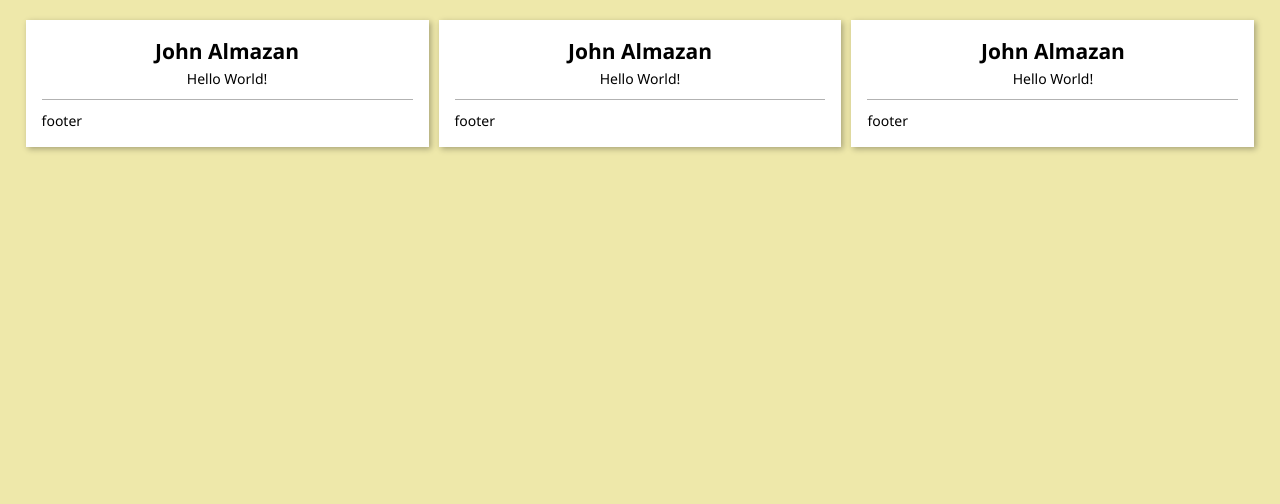
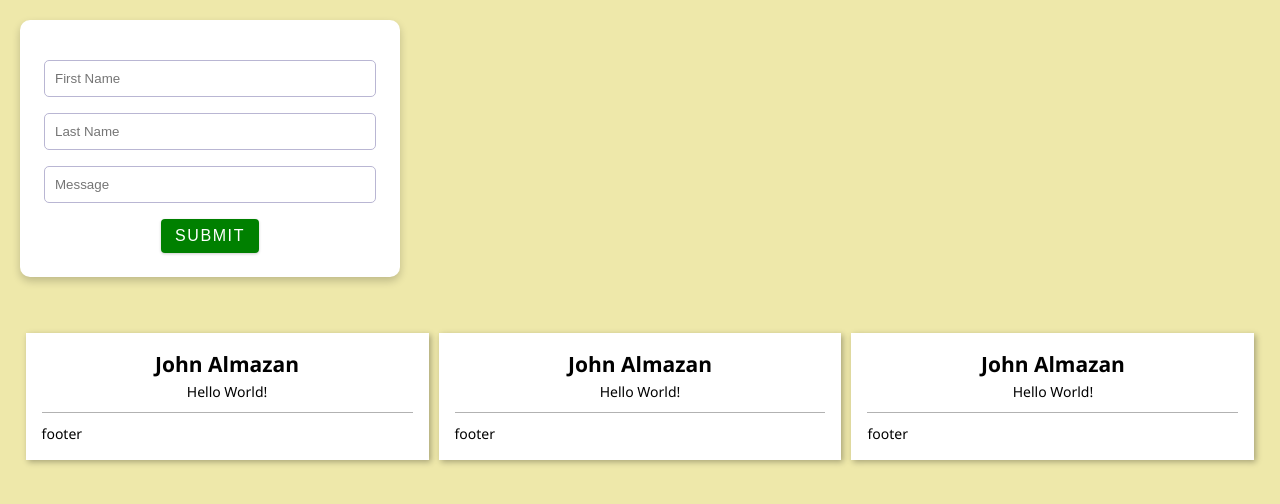
Before and after one commit to almazankaze/mongooseTemplate, a React (Create React App) app in the folder client/: page / in a window 1280 px wide. Shown: the top 504 px of the page. Built offline with nearby package versions, Linux system fonts and the light colour scheme.

Commit message:
added form component

```diff
--- a/client/src/App.js
+++ b/client/src/App.js
@@ -1,9 +1,11 @@
 import React from "react";
+import Form from "./components/form/Form";
 import PostsContainer from "./components/posts/PostsContainer";
 
 const App = () => {
   return (
     <div>
+      <Form />
       <PostsContainer />
     </div>
   );
--- a/client/src/components/form/Form.js
+++ b/client/src/components/form/Form.js
@@ -1,10 +1,35 @@
 import React from "react";
+import "./form.css";
 
 const Form = () => {
   return (
-    <>
-      <h1>form</h1>
-    </>
+    <div className="form-container">
+      <div className="post-form">
+        <form autocomplete="off">
+          <div className="input-container">
+            <input
+              type="text"
+              placeholder="First Name"
+              className="post-input"
+            />
+            <span className="input-error">Need a first name</span>
+          </div>
+          <div className="input-container">
+            <input type="text" placeholder="Last Name" className="post-input" />
+            <span className="input-error">Need a last name</span>
+          </div>
+
+          <div className="input-container">
+            <input type="text" placeholder="Message" className="post-input" />
+            <span className="input-error">Enter a message</span>
+          </div>
+
+          <button className="btn form-btn" type="button">
+            Submit
+          </button>
+        </form>
+      </div>
+    </div>
   );
 };
 
--- a/client/src/components/form/form.css
+++ b/client/src/components/form/form.css
@@ -0,0 +1,45 @@
+.form-container {
+  height: fit-content;
+  width: 420px;
+  padding: 1.25rem;
+  text-align: center;
+}
+
+.post-form {
+  width: 100%;
+  background-color: #fff;
+  padding: 1.5rem;
+  border-radius: 0.625rem;
+  box-shadow: 0 4px 8px 0 rgba(0, 0, 0, 0.2);
+  margin-bottom: 1rem;
+  display: flex;
+  flex-direction: column;
+  color: #000;
+}
+
+.input-container {
+  margin-top: 1rem;
+  display: flex;
+  flex-direction: column;
+}
+
+.input-error {
+  display: none;
+  color: hsl(0, 100%, 74%);
+  font-size: 0.8rem;
+  margin-top: 0.5rem;
+}
+
+.post-input {
+  border-radius: 5px;
+  border: 1px solid hsl(246, 25%, 77%);
+  outline-color: hsl(249, 10%, 26%);
+  padding: 0.75em;
+  width: 100%;
+}
+
+@media (max-width: 650px) {
+  .form-container {
+    width: 320px;
+  }
+}
--- a/client/src/components/posts/posts.css
+++ b/client/src/components/posts/posts.css
@@ -1,7 +1,5 @@
 .cards-container {
   padding: 20px 2%;
-  background-color: palegoldenrod;
-  min-height: 100vh;
 }
 
 .cards {
--- a/client/src/main.css
+++ b/client/src/main.css
@@ -6,8 +6,41 @@
 
 body {
   font-family: "Segoe UI", sans-serif;
-  background-color: #fff;
+  background-color: palegoldenrod;
   color: #000;
   font-size: 14px;
   line-height: 1.5;
 }
+
+.btn {
+  text-transform: uppercase;
+  background: transparent;
+  color: #222;
+  padding: 0.375em 0.75em;
+  margin: 1rem;
+  letter-spacing: 0.1rem;
+  display: inline-block;
+  transition: all 0.3s linear;
+  font-size: 1rem;
+  border: 2px solid #222;
+  cursor: pointer;
+  box-shadow: 0 1px 3px rgba(0, 0, 0, 0.2);
+  border-radius: 0.25rem;
+}
+
+.btn:hover {
+  color: #fff;
+  background: #222;
+}
+
+.form-btn {
+  background: green;
+  color: #fff;
+  border-color: transparent;
+  margin-bottom: 0;
+}
+
+.form-btn:hover {
+  color: #fff;
+  background: green;
+}
```
